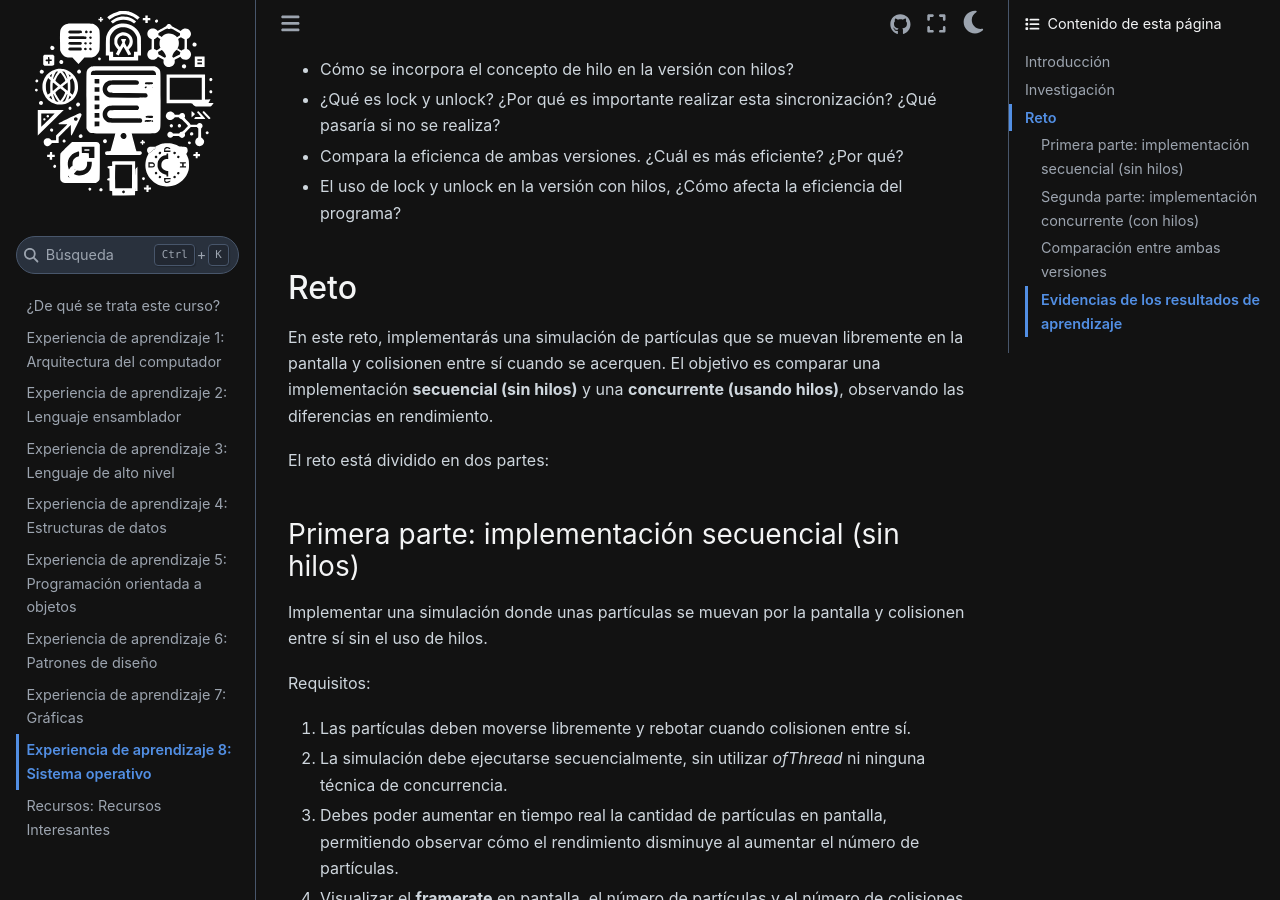
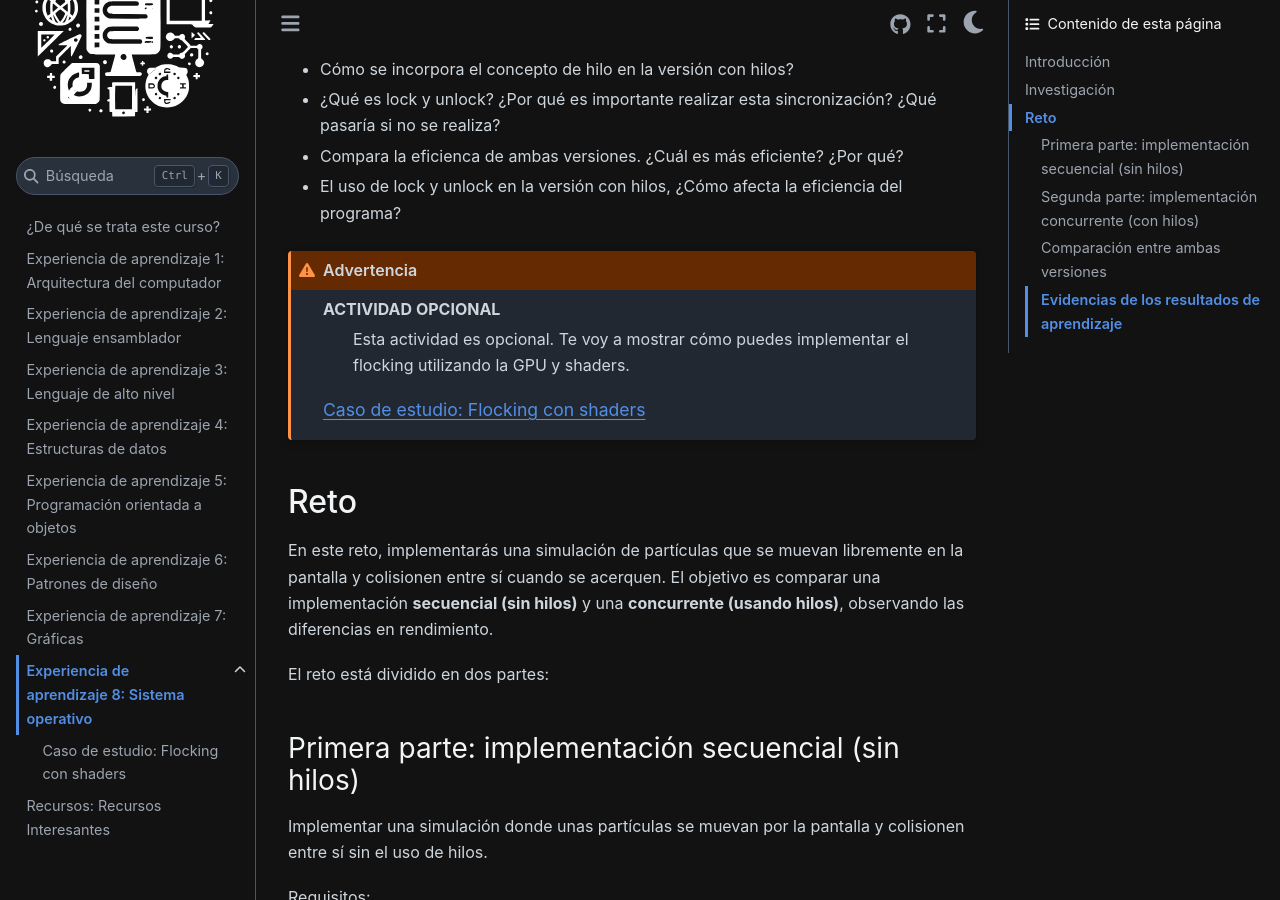
Before and after one commit to juanferfranco/SistemasComputacionales, a Sphinx documentation site: the page built from docs/_unidad8/unidad8.rst, in a window 1280 px wide and 900 px high, scrolled down 13962 px. Built offline with Sphinx 7.4.7 and the Sphinx Book theme 1.1.4, drawn with Linux system fonts in a browser that asks for light colours; part of the change alters nothing that is shown; some of the changed text lies outside the part shown.

Commit message:
Add a case study about flocking algoritm using shaders

```diff
--- a/docs/_unidad8/unidad8.rst
+++ b/docs/_unidad8/unidad8.rst
@@ -751,6 +751,15 @@ ofApp.cpp:
 * El uso de lock y unlock en la versión con hilos, ¿Cómo afecta
   la eficiencia del programa?
 
+.. warning:: ACTIVIDAD OPCIONAL
+    Esta actividad es opcional. Te voy a mostrar cómo puedes implementar
+    el flocking utilizando la GPU y shaders.
+
+  .. toctree::
+    :maxdepth: 1
+
+    ../cases/flockingShaders
+
 Reto
 ------
 En este reto, implementarás una simulación de partículas que se muevan
--- /dev/null
+++ b/docs/cases/flockingShaders.rst
@@ -0,0 +1,425 @@
+Caso de estudio: Flocking con shaders
+======================================
+
+.. warning:: EN CONSTRUCCIÓN
+    Esta sección tiene todo el código del caso de estudio, pero aún falta el análisis
+    y la explicación detallada cada parte del código.
+
+Introducción
+--------------------
+
+En este caso de estudio te voy a mostrar cómo acelerar el cálculo del flocking utilizando shaders.
+Específicamente, voy a mostrarte como el uso de compute shaders puede acelerar el cálculo. También
+te mostraré una técnica llamada GPU instancing que te permitirá renderizar miles de boids en tiempo
+real.
+
+Análisis
+----------
+
+El flocking es un algoritmo que se basa en la interacción de múltiples agentes. Cada agente sigue
+tres reglas básicas: cohesión, separación y alineación. Estas reglas se aplican a cada agente
+individualmente y se calculan en función de la posición y velocidad de los agentes vecinos.
+El cálculo de estas reglas puede ser costoso, especialmente cuando el número de agentes es grande.
+
+En la versión anterior, utilizamos un hilo para calcular el flocking. Sin embargo, el cálculo
+de las reglas de flocking se puede paralelizar aún más utilizando shaders. Los shaders son programas
+que se ejecutan en la GPU y son altamente paralelizables. En este caso, vamos a utilizar compute shaders
+para calcular las reglas de flocking en paralelo.
+
+Además, vamos a utilizar una técnica llamada GPU instancing para renderizar los boids. La técnica de
+GPU instancing nos permite renderizar múltiples instancias de un objeto utilizando una sola llamada
+a la GPU. Esto es especialmente útil cuando queremos renderizar miles de boids en tiempo real.
+
+La implementación de flocking con shaders consta de dos partes: el cálculo de las reglas de flocking
+utilizando compute shaders y la renderización de los boids utilizando GPU instancing.
+
+Para el cálculo de las reglas de flocking, vamos a utilizar un compute shader que se encargará de
+calcular la posición y velocidad de cada boid en función de las reglas de cohesión, separación y alineación.
+El compute shader se ejecutará en paralelo para cada boid, lo que nos permitirá acelerar el cálculo.
+
+Para la renderización de los boids, vamos a utilizar GPU instancing.
+
+Te voy a mostrar todos los códigos necesarios para implementar flocking con shaders en openFrameworks.
+Y luego los analizaremos juntos. Ten presente que para reproducir el código necesitas tener el addon
+ofxGui instalado.
+
+main.cpp:
+
+.. code-block:: cpp
+
+    #include "ofMain.h"
+    #include "ofApp.h"
+
+
+    int main( ){
+
+        ofGLWindowSettings settings;
+        settings.setSize(1024, 768);
+        settings.windowMode = OF_WINDOW;
+        auto window = ofCreateWindow(settings);
+        ofRunApp(window, make_shared<ofApp>());
+        ofRunMainLoop();
+    }
+
+ofApp.h:
+
+.. code-block:: cpp
+
+    #pragma once
+    #include "ofMain.h"
+    #include "ofShader.h"
+    #include "ofVboMesh.h"
+    #include "ofxGui.h"
+
+    class ofApp : public ofBaseApp {
+    public:
+        void setup();
+        void update();
+        void draw();
+        void keyPressed(int key);
+        void windowResized(int w, int h);
+
+        ofShader computeShader;
+        ofShader renderShader;
+        GLuint positionBuffer;
+        GLuint velocityBuffer;
+        GLuint accelerationBuffer;
+        ofVboMesh boidMesh;
+        int numBoids;
+        float maxForce;
+        float maxSpeed;
+        float desiredSeparation;
+        float neighborDist;
+
+        ofxPanel gui;
+        ofxFloatSlider maxForceSlider;
+        ofxFloatSlider maxSpeedSlider;
+        ofxFloatSlider desiredSeparationSlider;
+        ofxFloatSlider neighborDistSlider;
+
+    };
+
+ofApp.cpp:
+
+.. code-block:: cpp
+
+    #include "ofApp.h"
+
+    void ofApp::setup() {
+
+        ofSetFrameRate(60);
+        numBoids = 1024;  //1024, 2048, 4096, 8192, 16384, 32768, 65536
+        maxForce = 0.05;
+        maxSpeed = 3.0;
+        desiredSeparation = 25.0;
+        neighborDist = 50.0;
+
+        gui.setup();
+        gui.setPosition(20, 140);
+        gui.add(maxForceSlider.setup("Max Force", maxForce, 0.01, 0.5));
+        gui.add(maxSpeedSlider.setup("Max Speed", maxSpeed, 0.1, 10.0));
+        gui.add(desiredSeparationSlider.setup("Desired Separation", desiredSeparation, 10.0, 100.0));
+        gui.add(neighborDistSlider.setup("Neighbor Distance", neighborDist, 20.0, 100.0));
+
+        computeShader.loadCompute("shaders/flocking.comp");
+
+        renderShader.load("shaders/render.vert", "shaders/render.frag");
+
+        if (!computeShader.isLoaded()) {
+            ofLogError() << "Failed to load compute shader!";
+        }
+        if (!renderShader.isLoaded()) {
+            ofLogError() << "Failed to load render shaders!";
+        }
+
+
+        glGenBuffers(1, &positionBuffer);
+        glBindBuffer(GL_SHADER_STORAGE_BUFFER, positionBuffer);
+        glBufferData(GL_SHADER_STORAGE_BUFFER, numBoids * sizeof(glm::vec2), nullptr, GL_DYNAMIC_DRAW);
+
+        glGenBuffers(1, &velocityBuffer);
+        glBindBuffer(GL_SHADER_STORAGE_BUFFER, velocityBuffer);
+        glBufferData(GL_SHADER_STORAGE_BUFFER, numBoids * sizeof(glm::vec2), nullptr, GL_DYNAMIC_DRAW);
+
+        glGenBuffers(1, &accelerationBuffer);
+        glBindBuffer(GL_SHADER_STORAGE_BUFFER, accelerationBuffer);
+        glBufferData(GL_SHADER_STORAGE_BUFFER, numBoids * sizeof(glm::vec2), nullptr, GL_DYNAMIC_DRAW);
+
+
+        glBindBuffer(GL_SHADER_STORAGE_BUFFER, positionBuffer);
+        glm::vec2* positions = (glm::vec2*)glMapBufferRange(GL_SHADER_STORAGE_BUFFER, 0, numBoids * sizeof(glm::vec2), GL_MAP_WRITE_BIT);
+        for (int i = 0; i < numBoids; i++) {
+            positions[i] = glm::vec2(ofRandomWidth(), ofRandomHeight());
+        }
+        glUnmapBuffer(GL_SHADER_STORAGE_BUFFER);
+
+        glBindBuffer(GL_SHADER_STORAGE_BUFFER, velocityBuffer);
+        glm::vec2* velocities = (glm::vec2*)glMapBufferRange(GL_SHADER_STORAGE_BUFFER, 0, numBoids * sizeof(glm::vec2), GL_MAP_WRITE_BIT);
+        for (int i = 0; i < numBoids; i++) {
+            velocities[i] = glm::vec2(ofRandom(-1, 1), ofRandom(-1, 1));
+        }
+        glUnmapBuffer(GL_SHADER_STORAGE_BUFFER);
+
+
+        boidMesh.setMode(OF_PRIMITIVE_TRIANGLES);
+        boidMesh.addVertex(glm::vec3(0.0f, 10.0f, 0.0f));
+        boidMesh.addVertex(glm::vec3(-5.0f, -10.0f, 0.0f));
+        boidMesh.addVertex(glm::vec3(5.0f, -10.0f, 0.0f));
+
+
+        glBindBuffer(GL_ARRAY_BUFFER, positionBuffer);
+        glVertexAttribPointer(1, 2, GL_FLOAT, GL_FALSE, 0, 0);
+        glEnableVertexAttribArray(1);
+        glVertexAttribDivisor(1, 1);
+        glBindBuffer(GL_ARRAY_BUFFER, 0);
+
+
+        glBindBuffer(GL_ARRAY_BUFFER, velocityBuffer);
+        glVertexAttribPointer(2, 2, GL_FLOAT, GL_FALSE, 0, 0);
+        glEnableVertexAttribArray(2);
+        glVertexAttribDivisor(2, 1);
+        glBindBuffer(GL_ARRAY_BUFFER, 0);
+
+
+        glBindBufferBase(GL_SHADER_STORAGE_BUFFER, 0, positionBuffer);
+        glBindBufferBase(GL_SHADER_STORAGE_BUFFER, 1, velocityBuffer);
+        glBindBufferBase(GL_SHADER_STORAGE_BUFFER, 2, accelerationBuffer);
+
+        computeShader.begin();
+        computeShader.setUniform1i("numBoids", numBoids);
+        computeShader.setUniform1f("maxForce", maxForce);
+        computeShader.setUniform1f("maxSpeed", maxSpeed);
+        computeShader.setUniform1f("desiredSeparation", desiredSeparation);
+        computeShader.setUniform1f("neighborDist", neighborDist);
+        computeShader.setUniform1f("width", ofGetWidth());
+        computeShader.setUniform1f("height", ofGetHeight());
+        computeShader.end();
+    }
+
+    void ofApp::update() {
+
+
+        maxForce = maxForceSlider;
+        maxSpeed = maxSpeedSlider;
+        desiredSeparation = desiredSeparationSlider;
+        neighborDist = neighborDistSlider;
+
+        computeShader.begin();
+        computeShader.setUniform1f("maxForce", maxForce);
+        computeShader.setUniform1f("maxSpeed", maxSpeed);
+        computeShader.setUniform1f("desiredSeparation", desiredSeparation);
+        computeShader.setUniform1f("neighborDist", neighborDist);
+        glDispatchCompute((GLuint)ceil(numBoids / 512.0), 1, 1);
+        glMemoryBarrier(GL_SHADER_STORAGE_BARRIER_BIT);
+        computeShader.end();
+    }
+
+    void ofApp::draw() {
+
+        ofBackground(0);
+        renderShader.begin();
+
+        glm::mat4 viewMatrix = ofGetCurrentViewMatrix();
+        glm::mat4 projectionMatrix = ofGetCurrentMatrix(OF_MATRIX_PROJECTION);
+        glm::mat4 modelViewProjectionMatrix = projectionMatrix * viewMatrix;
+        renderShader.setUniformMatrix4f("modelViewProjectionMatrix", modelViewProjectionMatrix);
+
+        boidMesh.drawInstanced(OF_MESH_FILL, numBoids);
+        renderShader.end();
+
+
+        ofSetColor(255, 255, 255);
+        ofDrawBitmapString("FPS: " + ofToString(ofGetFrameRate()), 20, 20);
+        ofDrawBitmapString("Boids: " + ofToString(numBoids), 20, 40);
+        ofDrawBitmapString("Max Force: " + ofToString(maxForce), 20, 60);
+        ofDrawBitmapString("Max Speed: " + ofToString(maxSpeed), 20, 80);
+        ofDrawBitmapString("Desired Separation: " + ofToString(desiredSeparation), 20, 100);
+        ofDrawBitmapString("Neighbor Distance: " + ofToString(neighborDist), 20, 120);
+
+        gui.draw();
+
+
+    }
+
+    void ofApp::keyPressed(int key) {
+        if (key == ' ') {
+            glBindBuffer(GL_SHADER_STORAGE_BUFFER, positionBuffer);
+            glm::vec2* positions = (glm::vec2*)glMapBufferRange(GL_SHADER_STORAGE_BUFFER, 0, numBoids * sizeof(glm::vec2), GL_MAP_WRITE_BIT);
+            if (positions) {
+                for (int i = 0; i < numBoids; i++) {
+                    positions[i] = glm::vec2(ofRandomWidth(), ofRandomHeight());
+                }
+                glUnmapBuffer(GL_SHADER_STORAGE_BUFFER);
+            }
+        }
+
+        if (key == 'r') {
+            maxForce = 0.05;
+            maxSpeed = 3.0;
+            desiredSeparation = 25.0;
+            neighborDist = 50.0;
+
+            maxForceSlider = maxForce;
+            maxSpeedSlider = maxSpeed;
+            desiredSeparationSlider = desiredSeparation;
+            neighborDistSlider = neighborDist;
+        }
+
+    }
+
+    void ofApp::windowResized(int w, int h) {
+        computeShader.begin();
+        computeShader.setUniform1f("width", ofGetWidth());
+        computeShader.setUniform1f("height", ofGetHeight());
+        computeShader.end();
+    }
+
+shaders/flocking.comp:
+
+.. code-block:: glsl
+
+    #version 430
+
+    layout(std430, binding = 0) buffer BoidPosition {
+        vec2 positions[];
+    };
+    layout(std430, binding = 1) buffer BoidVelocity {
+        vec2 velocities[];
+    };
+    layout(std430, binding = 2) buffer BoidAcceleration {
+        vec2 accelerations[];
+    };
+
+    uniform int numBoids;
+    uniform float maxForce;
+    uniform float maxSpeed;
+    uniform float desiredSeparation;
+    uniform float neighborDist;
+    uniform float width;
+    uniform float height;
+
+    layout(local_size_x = 512, local_size_y = 1, local_size_z = 1) in;
+
+    void main() {
+        uint i = gl_GlobalInvocationID.x;
+        if (i >= numBoids) return;
+
+        vec2 position = positions[i];
+        vec2 velocity = velocities[i];
+        vec2 acceleration = accelerations[i];
+
+        vec2 separateForce = vec2(0.0);
+        vec2 alignForce = vec2(0.0);
+        vec2 cohesionForce = vec2(0.0);
+        int separateCount = 0;
+        int alignCount = 0;
+        int cohesionCount = 0;
+
+        for (int j = 0; j < numBoids; j++) {
+            if (i == j) continue;
+
+            vec2 otherPosition = positions[j];
+            vec2 otherVelocity = velocities[j];
+            float distance = length(position - otherPosition);
+
+            if (distance < desiredSeparation && distance > 0.0) {
+                vec2 diff = normalize(position - otherPosition) / distance;
+                separateForce += diff;
+                separateCount++;
+            }
+
+            if (distance < neighborDist && distance > 0.0) {
+                alignForce += otherVelocity;
+                cohesionForce += otherPosition;
+                alignCount++;
+                cohesionCount++;
+            }
+        }
+
+        if (separateCount > 0) {
+            separateForce /= float(separateCount);
+        }
+
+        if (length(separateForce) > 0){
+            separateForce = normalize(separateForce) * maxSpeed - velocity;
+            if (length(separateForce) > maxForce) {
+                separateForce = normalize(separateForce) * maxForce;
+            }
+        }
+
+        if (alignCount > 0) {
+            alignForce /= float(alignCount);
+            alignForce = normalize(alignForce) * maxSpeed - velocity;
+            if (length(alignForce) > maxForce) {
+                alignForce = normalize(alignForce) * maxForce;
+            }
+        }
+        else {
+            alignForce = vec2(0.0);
+        }
+
+        if (cohesionCount > 0) {
+            cohesionForce /= float(cohesionCount);
+
+            vec2 desired = cohesionForce - position;
+            desired = normalize(desired) * maxSpeed;
+            cohesionForce = desired - velocity;
+            if (length(cohesionForce) > maxForce) {
+                cohesionForce = normalize(cohesionForce) * maxForce;
+            }
+        }
+        else {
+            cohesionForce = vec2(0.0);
+        }
+
+        acceleration += separateForce * 1.5 + alignForce * 1.0 + cohesionForce * 1.0;
+        accelerations[i] = acceleration;
+
+        velocity += acceleration;
+        if (length(velocity) > maxSpeed) {
+            velocity = normalize(velocity) * maxSpeed;
+        }
+        velocities[i] = velocity;
+
+        positions[i] += velocity;
+
+        if (positions[i].x < 0.0) positions[i].x += width;
+        if (positions[i].y < 0.0) positions[i].y += height;
+        if (positions[i].x >= width) positions[i].x -= width;
+        if (positions[i].y >= height) positions[i].y -= height;
+
+        accelerations[i] = vec2(0.0);
+    }
+
+shaders/render.vert:
+
+.. code-block:: glsl
+
+    #version 430 core
+
+    layout(location = 0) in vec3 vertexPosition;
+    layout(location = 1) in vec2 instancePosition;
+    layout(location = 2) in vec2 instanceVelocity;
+
+    uniform mat4 modelViewProjectionMatrix;
+
+    void main() {
+
+        float angle = atan(instanceVelocity.x, instanceVelocity.y);
+        mat2 rotationMatrix = mat2(cos(angle), -sin(angle), sin(angle), cos(angle));
+        vec2 rotatedPosition = rotationMatrix * vertexPosition.xy;
+        vec4 position = vec4(rotatedPosition + instancePosition, vertexPosition.z, 1.0);
+        gl_Position = modelViewProjectionMatrix * position;
+    }
+
+shaders/render.frag:
+
+.. code-block:: glsl
+
+    #version 430
+
+    out vec4 fragColor;
+
+    void main() {
+        fragColor = vec4(1.0, 0.0, 0.0, 1.0);
+    }
```
